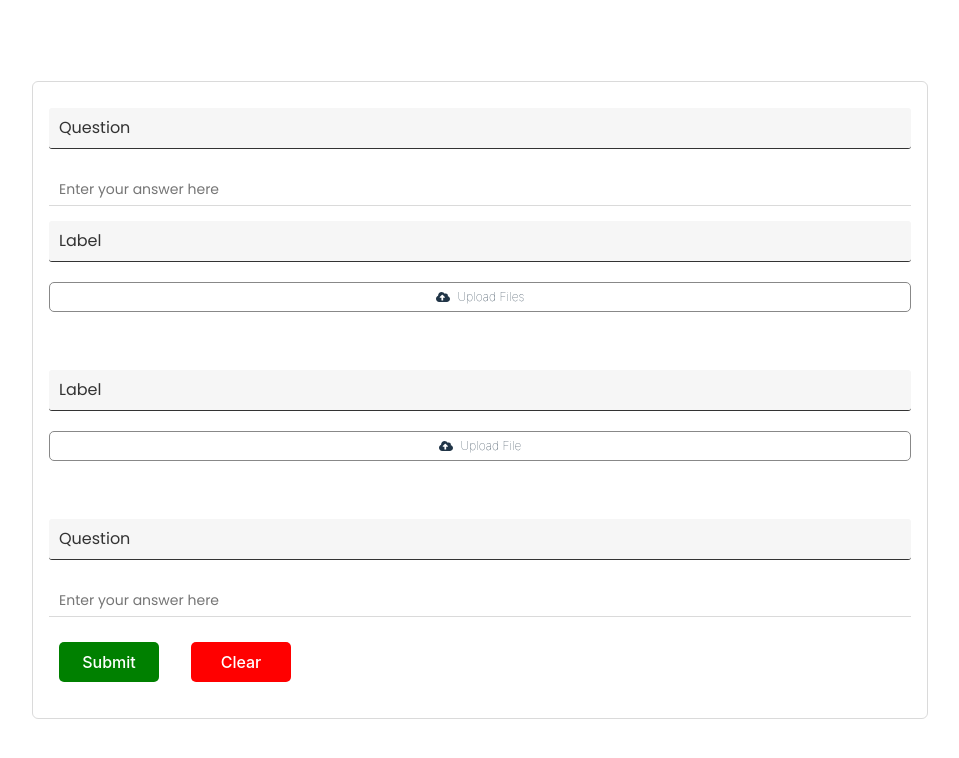
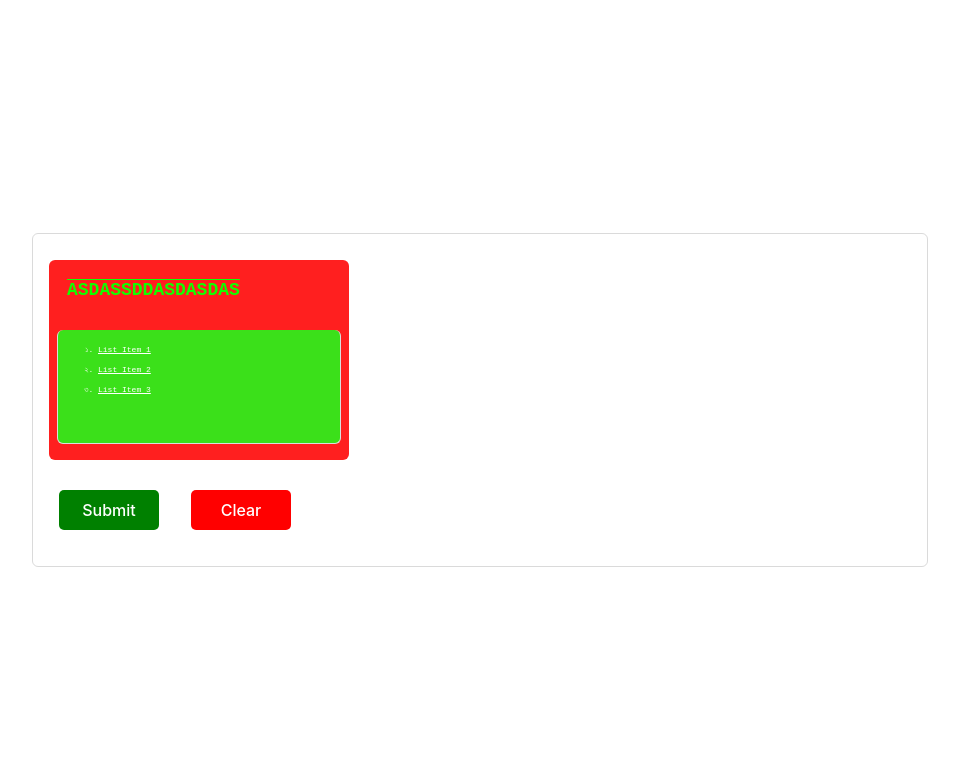
Before and after one commit to jshah3821/dynamic-form-for-project, a React (Vite) app: page / in a window 1280 px wide. Shown: the top 758 px of the page, without its empty margins (160-1119 px from the left). Built offline with nearby package versions, Linux system fonts and the light colour scheme.

Commit message:
list preview UI is completed with functionality

```diff
--- a/src/components/Elements/ButtonElement.tsx
+++ b/src/components/Elements/ButtonElement.tsx
@@ -1,7 +1,6 @@
 import React from "react";
 
 const ButtonElement = (props: any) => {
-  console.log(props)
   return (
     <div className="px1">
       <button
--- a/src/components/Elements/FormBuilder.tsx
+++ b/src/components/Elements/FormBuilder.tsx
@@ -14,6 +14,7 @@ import { removeQuotesFromKeys } from "./generalFunctions.ts";
 import { FormBuilder as FormBuilderPackage } from "@shubham-chavda/react-custom-components";
 import { ToastContainer } from "react-toastify";
 import { callApi } from "./api.ts";
+import ListElement from "./ListElement/ListElement";
 import "react-toastify/dist/ReactToastify.css";
 
 const dataArray = {
@@ -464,6 +465,7 @@ export const FormBuilder = ({ id, jsonData }: Props) => {
     "survey_image",
     "survey_dropdown",
     "range",
+    "list",
   ];
   const invalidSubtypes = ["button", "submit_button"];
   const surveyformElements = [
@@ -565,7 +567,6 @@ export const FormBuilder = ({ id, jsonData }: Props) => {
   }, [data]);
 
   const handleRemoveFile = (fieldName, fileIndex) => {
-    console.log(formData);
     const updatedFormData = formData[fieldName]?.filter(
       (_, idx) => idx !== fileIndex
     );
@@ -821,6 +822,8 @@ export const FormBuilder = ({ id, jsonData }: Props) => {
                     required={obj?.validation?.required}
                   />
                 );
+              case "list":
+                return <ListElement key={index} listData={obj} />;
               default:
                 return null;
             }
@@ -866,6 +869,7 @@ export const FormBuilder = ({ id, jsonData }: Props) => {
                 jsonData={removeQuotesFromKeys(obj?.json)}
               />
             );
+
           default:
             return null;
         }
--- /dev/null
+++ b/src/components/Elements/ListElement/ListElement.tsx
@@ -0,0 +1,51 @@
+import React from "react";
+import { removeKeyInObject } from "../utils/removeKeyInObject";
+import "./ListElementStyle.css";
+
+const ListElement = ({ listData, key }) => {
+  const { label, listItemDetails, style, listStyle } = listData?.properties;
+
+  const listElementTitleStyle = {
+    color: style?.color,
+    fontSize: style?.fontSize,
+    fontStyle: style?.fontStyle,
+    fontFamily: style?.fontFamily,
+    fontWeight: style?.fontWeight,
+    textAlign: style?.textAlign,
+    textDecoration: style?.textDecoration,
+    textTransform: style?.textTransform,
+  };
+
+  const listItemTextStyle = {
+    color: listStyle?.color,
+    fontSize: listStyle?.fontSize,
+    fontStyle: listStyle?.fontStyle,
+    fontFamily: listStyle?.fontFamily,
+    fontWeight: listStyle?.fontWeight,
+    textAlign: listStyle?.textAlign,
+    textDecoration: listStyle?.textDecoration,
+    textTransform: listStyle?.textTransform,
+  };
+
+  return (
+    <div
+      className="le_container"
+      style={removeKeyInObject(style, listElementTitleStyle)}
+      key={key}
+    >
+      <p style={listElementTitleStyle}>{label}</p>
+      <ul style={removeKeyInObject(listStyle, listItemTextStyle)}>
+        {listItemDetails?.length > 0
+          ? listItemDetails?.map((item, i) => {
+              return (
+                <li key={i} style={listItemTextStyle}>
+                  {item?.name}
+                </li>
+              );
+            })
+          : null}
+      </ul>
+    </div>
+  );
+};
+export default ListElement;
--- /dev/null
+++ b/src/components/Elements/ListElement/ListElementStyle.css
@@ -0,0 +1,7 @@
+.le_container {
+  display: flex;
+  flex-direction: column;
+  align-items: flex-start;
+  margin-bottom: 10px;
+  padding: 0px 0.5rem;
+}
--- a/src/components/Elements/Table/TableElement.tsx
+++ b/src/components/Elements/Table/TableElement.tsx
@@ -4,7 +4,6 @@ import "./TableStyles.css";
 const TableElement = ({ tableProps }) => {
   const tableHeadStyles = tableProps?.tableHeadingDetails?.headingStyle;
   const tableCellStyles = tableProps?.tableStyle;
-  console.log("Abdeali", tableCellStyles);
   return (
     <div className="te_container">
       <p className="te_heading_text" style={tableHeadStyles}>
--- /dev/null
+++ b/src/components/Elements/utils/removeKeyInObject.tsx
@@ -0,0 +1,14 @@
+export const removeKeyInObject = (mainObj, comparisonObj) => {
+  const result = { ...mainObj };
+
+  Object.keys(mainObj).forEach((key) => {
+    if (
+      comparisonObj.hasOwnProperty(key) &&
+      mainObj[key] === comparisonObj[key]
+    ) {
+      delete result[key];
+    }
+  });
+
+  return result;
+};
--- a/src/data.json
+++ b/src/data.json
@@ -1,226 +1,85 @@
 [
   {
-      "selectionType": "surveyform",
-      "id": "AW9ecqLR8yzS_ZfTp9E9Y",
-      "type": "surveyform",
-      "subType": "shortanswer",
+    "selectionType": "form",
+    "id": "F6l12HD-rTZh1sWUePash",
+    "type": "element",
+    "subType": "list",
     "properties": {
-        "name": "shortanswer",
-        "question_style": {
-          "backgroundColor": "#f6f6f6",
-          "fontSize": "16px",
-          "color": "",
+      "type": "Text",
+      "name": "Name",
+      "label": "asdassddasdasdas",
+      "style": {
+        "height": "400px",
         "width": "100%",
-          "height": "",
+        "backgroundColor": "#ff1f1f",
+        "color": "#11ff00",
+        "borderRadius": "6px",
+        "paddingTop": "10px",
+        "marginTop": "10px",
+        "fontSize": "18px",
+        "fontStyle": "",
+        "fontFamily": "monospace",
+        "fontWeight": "900",
+        "textAlign": "",
+        "textDecoration": "overline",
+        "textTransform": "uppercase",
+        "ratio": "",
         "minWidth": "",
         "minHeight": "",
-          "maxWidth": "",
-          "maxHeight": "",
-          "objectFit": "",
-          "overflow": "",
-          "marginTop": "",
-          "marginLeft": "",
-          "marginRight": "",
-          "marginBottom": "",
-          "paddingTop": "",
-          "paddingLeft": "",
-          "paddingRight": "",
-          "paddingBottom": "",
-          "border": ""
+        "maxWidth": "300px",
+        "maxHeight": "200px",
+        "objectFit": "contain"
       },
-        "answer_style": {
-          "backgroundColor": "#ffffff",
-          "fontSize": "14px",
-          "color": "",
-          "height": "",
-          "width": "100%",
-          "minWidth": "",
+      "listStyle": {
+        "height": "100%",
+        "width": "200px",
+        "backgroundColor": "#3be01a",
+        "color": "white",
+        "paddingTop": "10px",
+        "marginTop": "20px",
+        "fontSize": "8px",
+        "fontStyle": "",
+        "fontFamily": "monospace",
+        "fontWeight": "200",
+        "textAlign": "",
+        "textDecoration": "underline",
+        "textTransform": "capitalize",
+        "ratio": "",
+        "minWidth": "100%",
         "minHeight": "",
-          "maxWidth": "",
-          "maxHeight": "",
-          "overflow": "",
-          "marginTop": "",
-          "marginLeft": "",
-          "marginRight": "",
-          "marginBottom": "",
-          "paddingTop": "",
-          "paddingLeft": "",
-          "paddingRight": "",
-          "paddingBottom": "",
-          "border": ""
-        }
+        "maxWidth": "100%",
+        "maxHeight": "300px",
+        "objectFit": "contain",
+        "listStyle": "bengali",
+        "borderWidth": "1px",
+        "borderStyle": "solid",
+        "borderColor": "#dddddd",
+        "borderTopWidth": "0px",
+        "borderTopStyle": "solid",
+        "borderTopColor": "#dddddd",
+        "borderRightWidth": "1px",
+        "borderRightStyle": "solid",
+        "borderRightColor": "#dddddd",
+        "borderBottomWidth": "1px",
+        "borderBottomStyle": "solid",
+        "borderBottomColor": "#dddddd",
+        "borderLeftWidth": "1px",
+        "borderLeftStyle": "solid",
+        "borderLeftColor": "#dddddd",
+        "borderTopLeftRadius": "6px",
+        "borderTopRightRadius": "6px",
+        "borderBottomLeftRadius": "6px",
+        "borderBottomRightRadius": "6px",
+        "borderRadius": "6px"
       },
-      "formId": null,
-      "surveyFormId": null,
-      "isSelectedField": false
-    },
-    {
-      "selectionType": "surveyform",
-      "id": "RMD5IKPZlfCzopISQwv9u",
-      "type": "surveyform",
-      "subType": "survey_image",
-      "properties": {
-        "name": "survey_image",
-        "question_style": {
-          "backgroundColor": "#f6f6f6",
-          "fontSize": "16px",
-          "color": "",
-          "width": "100%",
-          "height": "",
-          "minWidth": "",
-          "minHeight": "",
-          "maxWidth": "",
-          "maxHeight": "",
-          "objectFit": "",
-          "overflow": "",
-          "marginTop": "",
-          "marginLeft": "",
-          "marginRight": "",
-          "marginBottom": "",
-          "paddingTop": "",
-          "paddingLeft": "",
-          "paddingRight": "",
-          "paddingBottom": "",
-          "border": ""
-        },
-        "answer_style": {
-          "backgroundColor": "#ffffff",
-          "fontSize": "14px",
-          "color": "",
-          "height": "",
-          "width": "100%",
-          "minWidth": "",
-          "minHeight": "",
-          "maxWidth": "",
-          "maxHeight": "",
-          "overflow": "",
-          "marginTop": "",
-          "marginLeft": "",
-          "marginRight": "",
-          "marginBottom": "",
-          "paddingTop": "",
-          "paddingLeft": "",
-          "paddingRight": "",
-          "paddingBottom": "",
-          "border": ""
-        },
-        "isMultiAllowed": true,
-        "validation": {
-          "rangeValue": ""
-        }
+      "listItemDetails": [
+        { "name": "List Item 1" },
+        { "name": "List Item 2" },
+        { "name": "List Item 3" }
+      ]
     },
     "formId": null,
     "surveyFormId": null,
     "isSelectedField": true
-    },
-    {
-      "selectionType": "surveyform",
-      "id": "p64BRuHXwZg4RDQLzjYMa",
-      "type": "surveyform",
-      "subType": "survey_image",
-      "properties": {
-        "name": "survey_image",
-        "question_style": {
-          "backgroundColor": "#f6f6f6",
-          "fontSize": "16px",
-          "color": "",
-          "width": "100%",
-          "height": "",
-          "minWidth": "",
-          "minHeight": "",
-          "maxWidth": "",
-          "maxHeight": "",
-          "objectFit": "",
-          "overflow": "",
-          "marginTop": "",
-          "marginLeft": "",
-          "marginRight": "",
-          "marginBottom": "",
-          "paddingTop": "",
-          "paddingLeft": "",
-          "paddingRight": "",
-          "paddingBottom": "",
-          "border": ""
-        },
-        "answer_style": {
-          "backgroundColor": "#ffffff",
-          "fontSize": "14px",
-          "color": "",
-          "height": "",
-          "width": "100%",
-          "minWidth": "",
-          "minHeight": "",
-          "maxWidth": "",
-          "maxHeight": "",
-          "overflow": "",
-          "marginTop": "",
-          "marginLeft": "",
-          "marginRight": "",
-          "marginBottom": "",
-          "paddingTop": "",
-          "paddingLeft": "",
-          "paddingRight": "",
-          "paddingBottom": "",
-          "border": ""
-        }
-      },
-      "formId": null,
-      "surveyFormId": null,
-      "isSelectedField": false
-    },
-    {
-      "selectionType": "surveyform",
-      "id": "hkPoSb-LBFz9LAXtYGv2_",
-      "type": "surveyform",
-      "subType": "shortanswer",
-      "properties": {
-        "name": "shortanswer",
-        "question_style": {
-          "backgroundColor": "#f6f6f6",
-          "fontSize": "16px",
-          "color": "",
-          "width": "100%",
-          "height": "",
-          "minWidth": "",
-          "minHeight": "",
-          "maxWidth": "",
-          "maxHeight": "",
-          "objectFit": "",
-          "overflow": "",
-          "marginTop": "",
-          "marginLeft": "",
-          "marginRight": "",
-          "marginBottom": "",
-          "paddingTop": "",
-          "paddingLeft": "",
-          "paddingRight": "",
-          "paddingBottom": "",
-          "border": ""
-        },
-        "answer_style": {
-          "backgroundColor": "#ffffff",
-          "fontSize": "14px",
-          "color": "",
-          "height": "",
-          "width": "100%",
-          "minWidth": "",
-          "minHeight": "",
-          "maxWidth": "",
-          "maxHeight": "",
-          "overflow": "",
-          "marginTop": "",
-          "marginLeft": "",
-          "marginRight": "",
-          "marginBottom": "",
-          "paddingTop": "",
-          "paddingLeft": "",
-          "paddingRight": "",
-          "paddingBottom": "",
-          "border": ""
-        }
-      },
-      "formId": null,
-      "surveyFormId": null,
-      "isSelectedField": false
   }
 ]
```
Also changed, not shown: src/components/Elements/api.ts (+8 -5 lines). Lines whose indentation alone changed are shown as unchanged.
